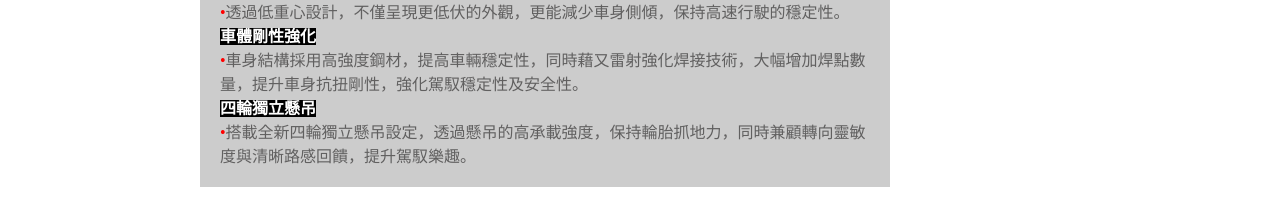
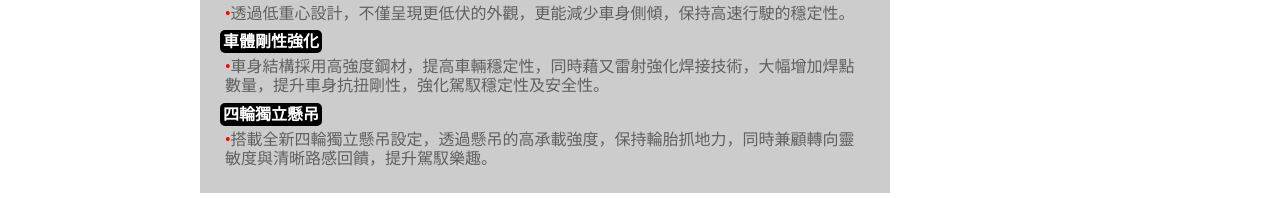
Before and after one commit to slippery1231/slippery1231.github.io, a plain HTML site: page 1223toyota.html in a window 1280 px wide. Shown: the part 602-800 px from the top of the page. Drawn offline with Linux system fonts and the light colour scheme.

Commit message:
css修正

```diff
--- a/1223toyota.css
+++ b/1223toyota.css
@@ -110,6 +110,12 @@ p.number{
     background-color: #000;
     color: #fff;
     display: inline;
+    padding: 3px;
+    border-radius: 5px;
+}
+.revolution p{
+    line-height: 1.2;
+    margin: 5px;
 }
 .revolution p::before{
     content: "•";
```
Lines whose indentation alone changed are shown as unchanged.
